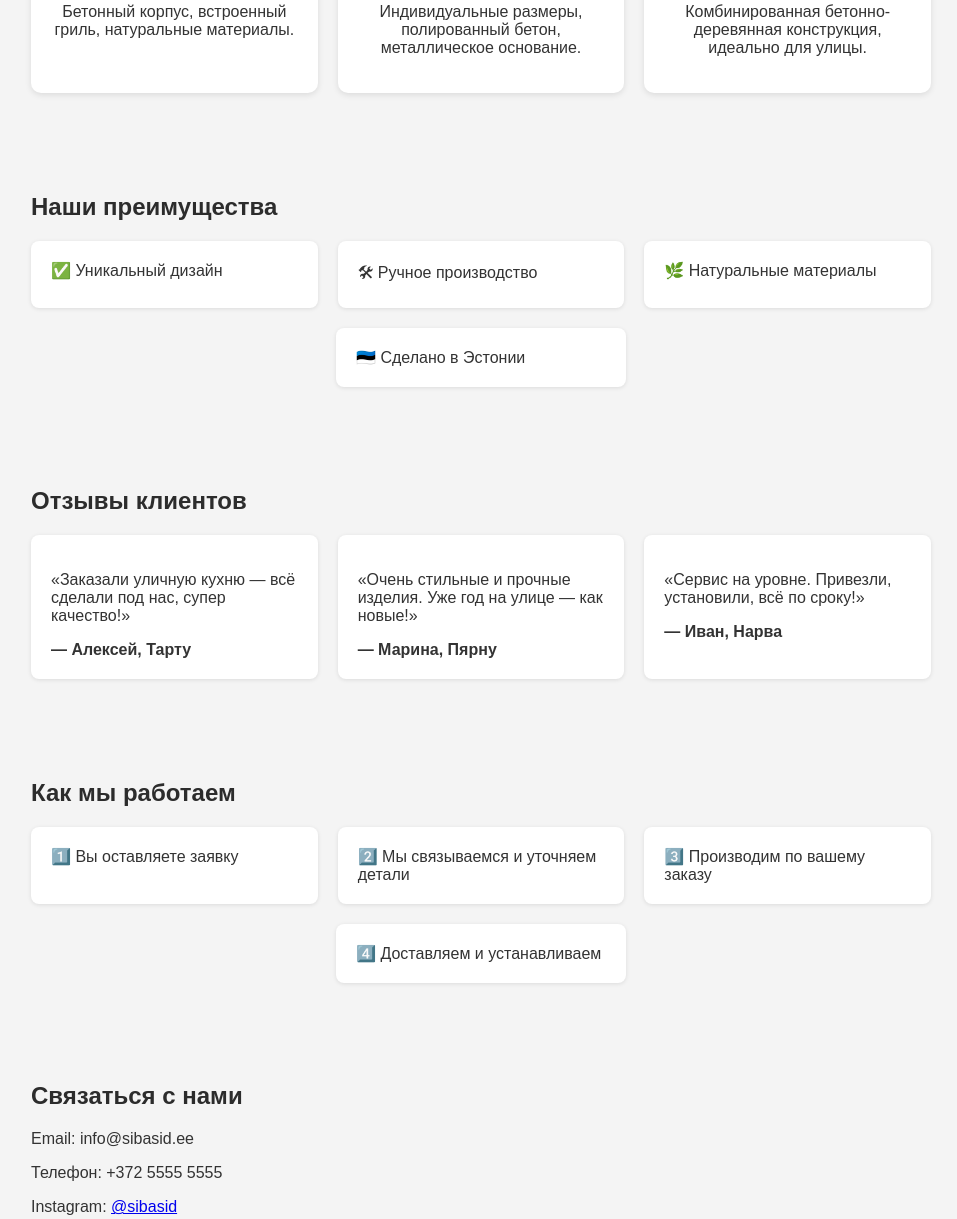
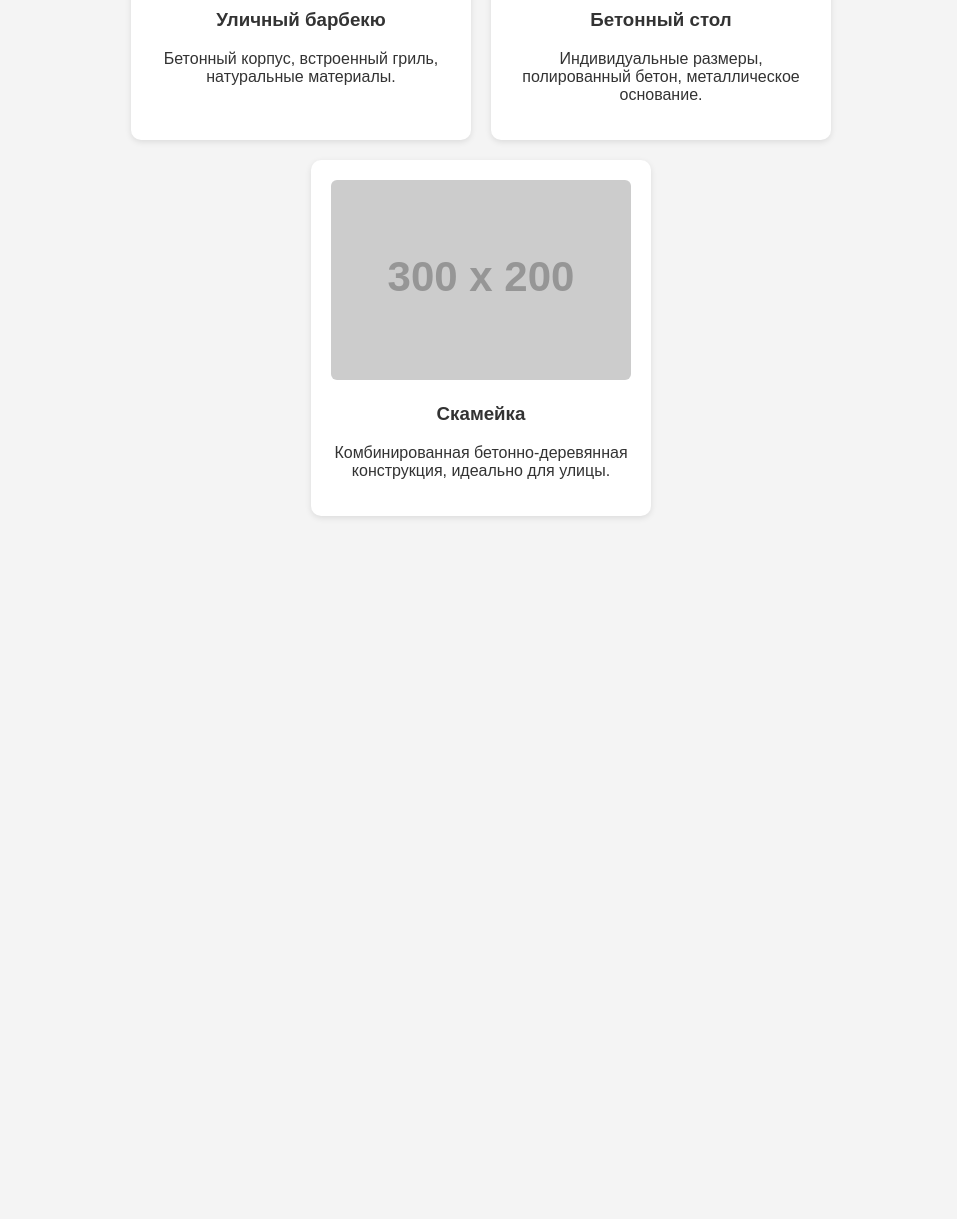
Before and after one commit to SIBASID36/sibasid-site-1, a plain HTML site: page index.html in a window 1280 px wide. Shown: the part 495-1714 px from the top of the page, without its empty margins (159-1116 px from the left). After the commit the page ends 1051 px from the top, so only its background shows below. Drawn offline with Linux system fonts and the light colour scheme; placeholder pictures from the web are drawn by us.

Commit message:
Add files via upload

```diff
--- a/index.html
+++ b/index.html
@@ -17,6 +17,12 @@
       color: #fff;
       padding: 20px;
       text-align: center;
+      position: relative;
+    }
+    #lang-switch {
+      position: absolute;
+      top: 20px;
+      right: 20px;
     }
     section {
       padding: 40px 20px;
@@ -42,48 +48,24 @@
       padding: 20px;
       margin-top: 40px;
     }
-    .gallery {
+    .gallery, .catalog, .benefits, .steps, .testimonials {
       display: flex;
       flex-wrap: wrap;
-      gap: 10px;
+      gap: 20px;
       justify-content: center;
     }
-    .gallery img {
-      max-width: 200px;
-      border-radius: 8px;
+    .gallery img, .catalog-item img {
+      max-width: 100%;
+      border-radius: 6px;
     }
-    .catalog {
-      display: grid;
-      grid-template-columns: repeat(auto-fill, minmax(250px, 1fr));
-      gap: 20px;
-    }
-    .catalog-item {
+    .catalog-item, .benefit, .step, .testimonial {
       background: white;
       padding: 20px;
       border-radius: 10px;
       box-shadow: 0 2px 6px rgba(0,0,0,0.1);
       text-align: center;
-    }
-    .catalog-item img {
-      max-width: 100%;
-      border-radius: 6px;
-    }
-    .catalog-item h3 {
-      margin: 10px 0 5px;
-    }
-    .benefits, .steps, .testimonials {
-      display: flex;
-      flex-wrap: wrap;
-      gap: 20px;
-      justify-content: center;
-    }
-    .benefit, .step, .testimonial {
-      background: white;
-      padding: 20px;
-      border-radius: 8px;
-      box-shadow: 0 1px 4px rgba(0,0,0,0.1);
-      flex: 1 1 200px;
-      max-width: 250px;
+      flex: 1 1 250px;
+      max-width: 300px;
     }
     form {
       display: flex;
@@ -106,91 +88,49 @@
       cursor: pointer;
     }
   </style>
+  <script>
+    function switchLang(lang) {
+      const all = document.querySelectorAll('[data-en], [data-ru]');
+      all.forEach(el => {
+        el.textContent = lang === 'en' ? el.getAttribute('data-en') : el.getAttribute('data-ru');
+      });
+    }
+    document.addEventListener('DOMContentLoaded', () => {
+      switchLang('ru');
+    });
+  </script>
 </head>
 <body>
 
 <header>
   <h1>Sibasid</h1>
-  <p>Производство уличной мебели, бетонных и каменных изделий</p>
+  <p data-ru="Производство уличной мебели, бетонных и каменных изделий" data-en="Outdoor furniture and concrete product manufacturing">Производство уличной мебели, бетонных и каменных изделий</p>
+  <div id="lang-switch">
+    <button onclick="switchLang('ru')">RU</button>
+    <button onclick="switchLang('en')">EN</button>
+  </div>
 </header>
 
 <section>
-  <h2>Наш каталог</h2>
+  <h2 data-ru="Наш каталог" data-en="Our Catalog">Наш каталог</h2>
   <div class="catalog">
     <div class="catalog-item">
-      <img src="https://via.placeholder.com/300x200?text=Барбекю+" alt="BBQ">
-      <h3>Уличный барбекю</h3>
-      <p>Бетонный корпус, встроенный гриль, натуральные материалы.</p>
+      <img src="https://via.placeholder.com/300x200?text=Барбекю" alt="BBQ">
+      <h3 data-ru="Уличный барбекю" data-en="Outdoor BBQ">Уличный барбекю</h3>
+      <p data-ru="Бетонный корпус, встроенный гриль, натуральные материалы." data-en="Concrete frame, built-in grill, natural materials.">Бетонный корпус, встроенный гриль, натуральные материалы.</p>
     </div>
     <div class="catalog-item">
       <img src="https://via.placeholder.com/300x200?text=Стол" alt="Table">
-      <h3>Бетонный стол</h3>
-      <p>Индивидуальные размеры, полированный бетон, металлическое основание.</p>
+      <h3 data-ru="Бетонный стол" data-en="Concrete Table">Бетонный стол</h3>
+      <p data-ru="Индивидуальные размеры, полированный бетон, металлическое основание." data-en="Custom sizes, polished concrete, metal base.">Индивидуальные размеры, полированный бетон, металлическое основание.</p>
     </div>
     <div class="catalog-item">
       <img src="https://via.placeholder.com/300x200?text=Скамейка" alt="Bench">
-      <h3>Скамейка</h3>
-      <p>Комбинированная бетонно-деревянная конструкция, идеально для улицы.</p>
+      <h3 data-ru="Скамейка" data-en="Bench">Скамейка</h3>
+      <p data-ru="Комбинированная бетонно-деревянная конструкция, идеально для улицы." data-en="Concrete-wood hybrid design, ideal for outdoor.">Комбинированная бетонно-деревянная конструкция, идеально для улицы.</p>
     </div>
   </div>
 </section>
 
-<section>
-  <h2>Наши преимущества</h2>
-  <div class="benefits">
-    <div class="benefit">✅ Уникальный дизайн</div>
-    <div class="benefit">🛠 Ручное производство</div>
-    <div class="benefit">🌿 Натуральные материалы</div>
-    <div class="benefit">🇪🇪 Сделано в Эстонии</div>
-  </div>
-</section>
-
-<section>
-  <h2>Отзывы клиентов</h2>
-  <div class="testimonials">
-    <div class="testimonial">
-      <p>«Заказали уличную кухню — всё сделали под нас, супер качество!»</p>
-      <strong>— Алексей, Тарту</strong>
-    </div>
-    <div class="testimonial">
-      <p>«Очень стильные и прочные изделия. Уже год на улице — как новые!»</p>
-      <strong>— Марина, Пярну</strong>
-    </div>
-    <div class="testimonial">
-      <p>«Сервис на уровне. Привезли, установили, всё по сроку!»</p>
-      <strong>— Иван, Нарва</strong>
-    </div>
-  </div>
-</section>
-
-<section>
-  <h2>Как мы работаем</h2>
-  <div class="steps">
-    <div class="step">1️⃣ Вы оставляете заявку</div>
-    <div class="step">2️⃣ Мы связываемся и уточняем детали</div>
-    <div class="step">3️⃣ Производим по вашему заказу</div>
-    <div class="step">4️⃣ Доставляем и устанавливаем</div>
-  </div>
-</section>
-
-<section id="contact">
-  <h2>Связаться с нами</h2>
-  <p>Email: info@sibasid.ee</p>
-  <p>Телефон: +372 5555 5555</p>
-  <p>Instagram: <a href="https://instagram.com/sibasid" target="_blank">@sibasid</a></p>
-
-  <form onsubmit="sendToTelegram(event)">
-    <input type="text" name="name" placeholder="Ваше имя" required>
-    <input type="email" name="email" placeholder="Ваш email" required>
-    <textarea name="message" rows="4" placeholder="Ваше сообщение" required></textarea>
-    <input type="text" name="captcha" placeholder="Сколько будет 6 × 7?" required>
-    <button type="submit">Отправить</button>
-  </form>
-</section>
-
-<footer>
-  <p>&copy; 2025 Sibasid OÜ. Все права защищены.</p>
-</footer>
-
 </body>
 </html>
```
